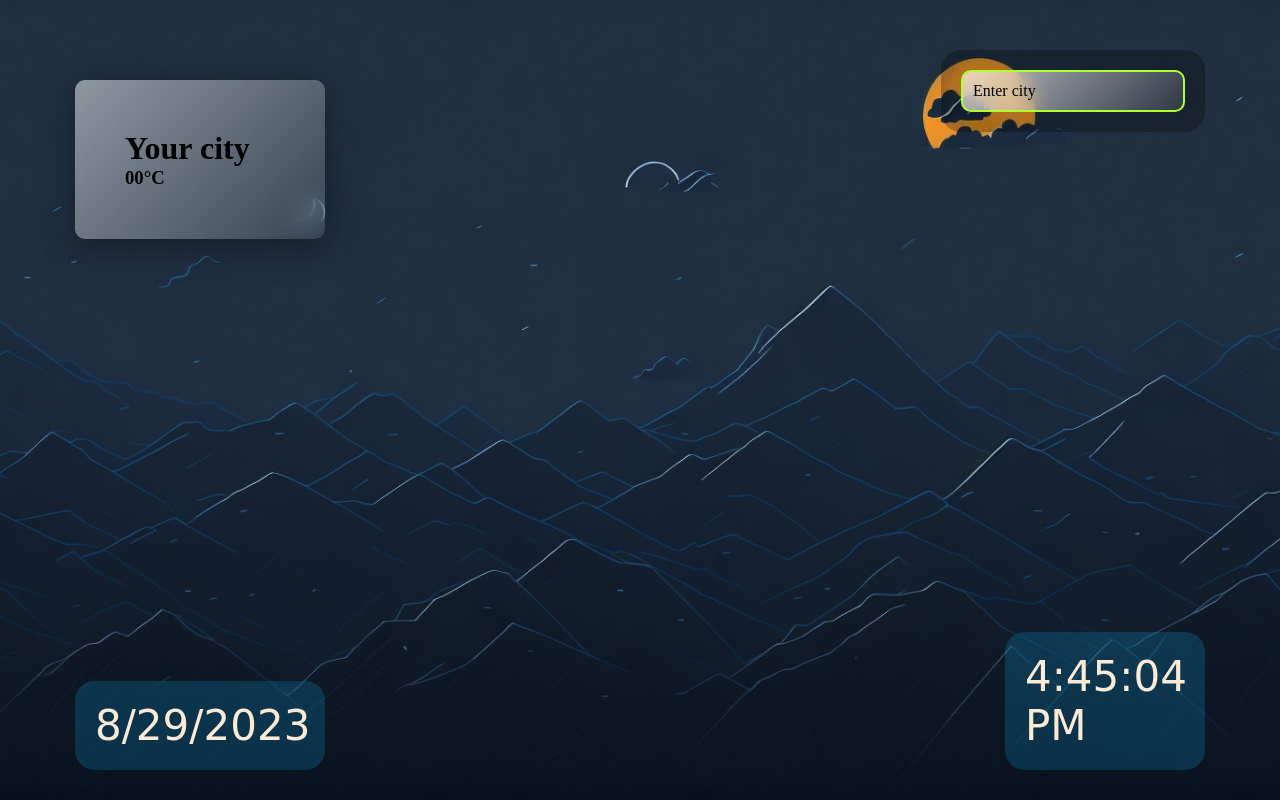
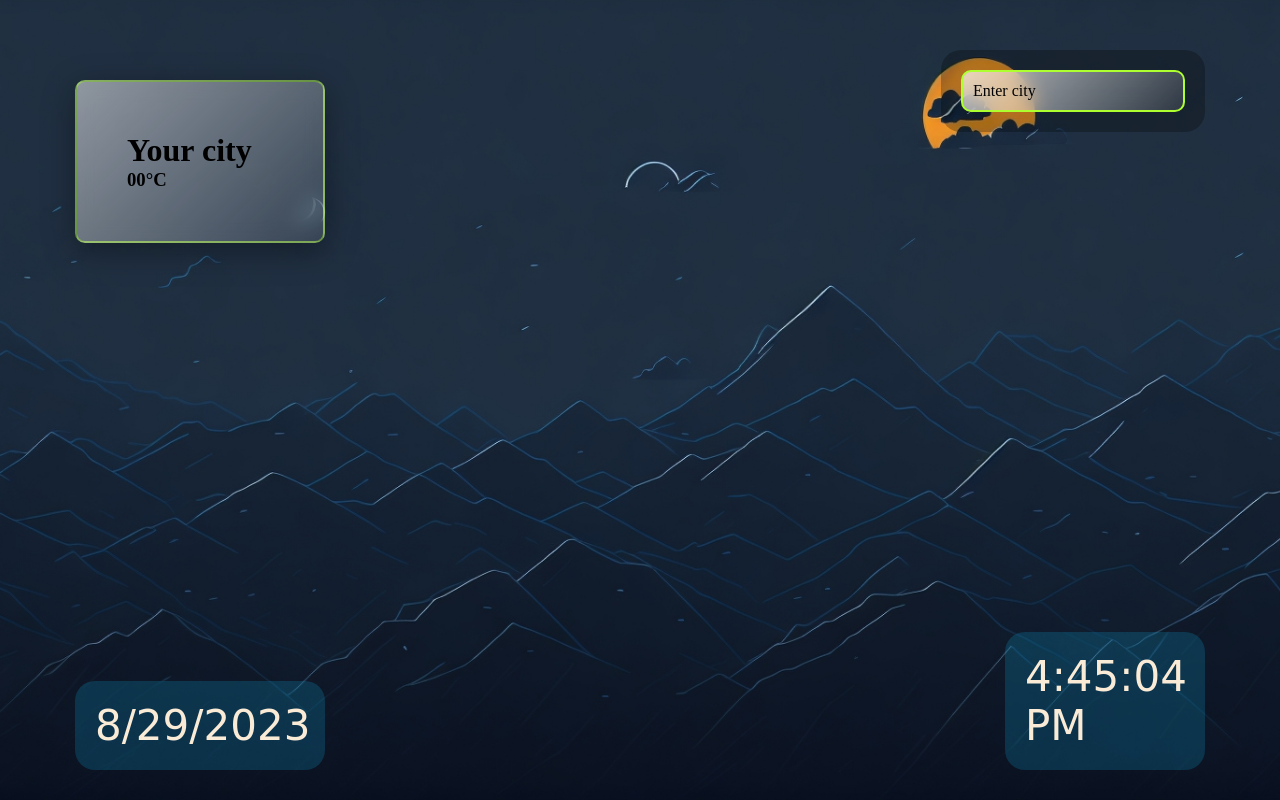
Before and after one commit to Swisgart/Swisgart.github.io, a plain HTML site: page index.html in a window 1280 px wide. Drawn offline with Linux system fonts and the light colour scheme; a web font is replaced by a local one.

Commit message:
new border on card

```diff
--- a/scss/style.scss
+++ b/scss/style.scss
@@ -45,6 +45,7 @@
   top: 80px;
   left: 75px;
   background: linear-gradient(135deg, rgba(255, 255, 255, 0.5), rgba(255, 255, 255, 0.1));
+  border: 2px solid rgba(172, 255, 47, 0.419);
   backdrop-filter: blur(10px);
   -webkit-backdrop-filter: blur(10px);
   box-shadow: 0 8px 32px 0 rgba(0, 0, 0, 0.37);
```
Also changed, not shown: css/style.css, css/style.min.css, 2 other files.
